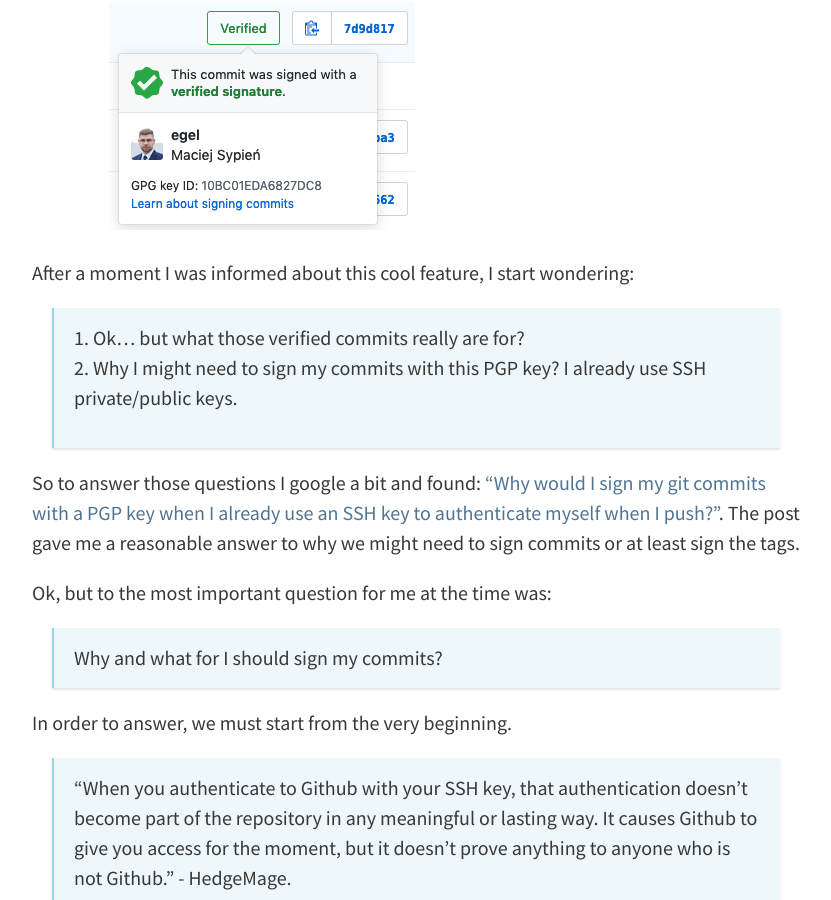
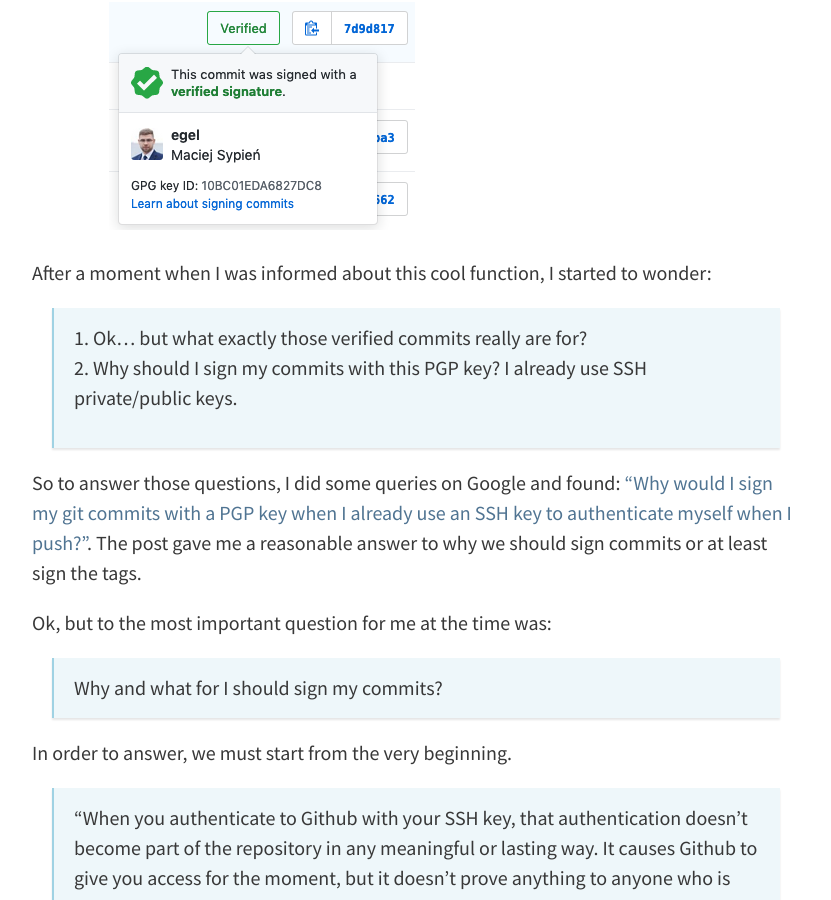
Before and after one commit to egel/egel.github.io, a Jekyll site: the page built from _posts/2019-03-24-the-lesson-of-verifying-git-commits.md, in a window 1280 px wide and 900 px high, scrolled down 499 px. Shown: the whole window, without its empty margins (224-1055 px from the left). Built offline with Jekyll 4.4.1, drawn with Linux system fonts in a browser that asks for light colours; comment, search, counter and statistics services are not loaded.

Commit message:
Fix some lexical mistakes

```diff
--- a/_posts/2019-03-24-the-lesson-of-verifying-git-commits.md
+++ b/_posts/2019-03-24-the-lesson-of-verifying-git-commits.md
@@ -9,12 +9,12 @@ When I saw for the first time a commits with the mysterious "Verified" sign and
 
 ![Commit verified]({{ site.baseurl }}/assets/img/commit-verified.png)
 
-After a moment I was informed about this cool feature, I start wondering:
+After a moment when I was informed about this cool function, I started to wonder:
 
-> 1. Ok... but what those verified commits really are for?
-> 1. Why I might need to sign my commits with this PGP key? I already use SSH private/public keys.
+> 1. Ok... but what exactly those verified commits really are for?
+> 1. Why should I sign my commits with this PGP key? I already use SSH private/public keys.
 
-So to answer those questions I google a bit and found: ["Why would I sign my git commits with a PGP key when I already use an SSH key to authenticate myself when I push?"](https://security.stackexchange.com/a/120725). The post gave me a reasonable answer to why we might need to sign commits or at least sign the tags.
+So to answer those questions, I did some queries on Google and found: ["Why would I sign my git commits with a PGP key when I already use an SSH key to authenticate myself when I push?"](https://security.stackexchange.com/a/120725). The post gave me a reasonable answer to why we should sign commits or at least sign the tags.
 
 Ok, but to the most important question for me at the time was:
 
```
